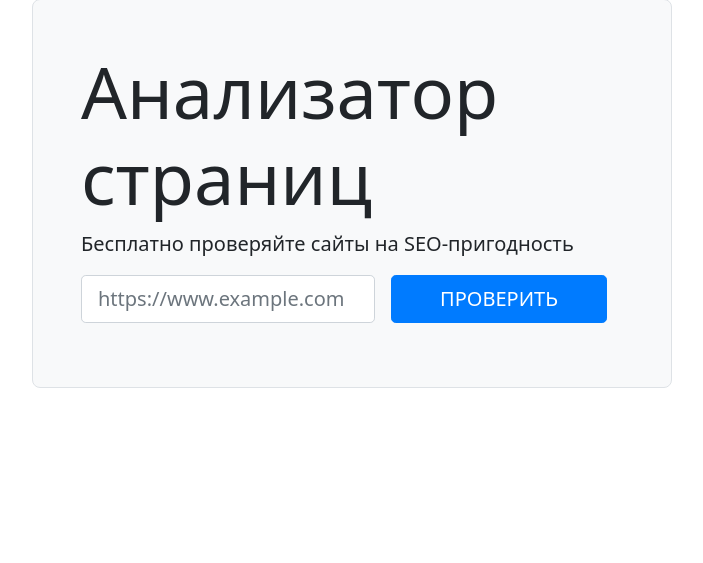
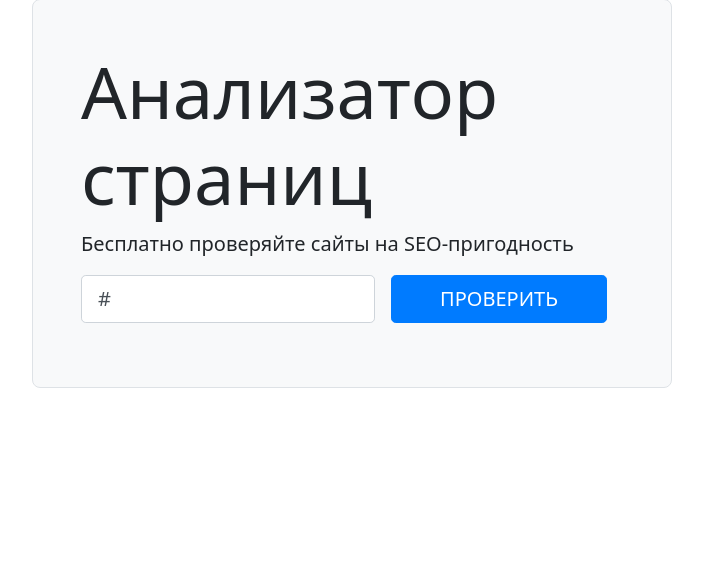
Before and after one commit to VrnkProg1/python-project-83, a Flask app: template page_analyzer/templates/index.html in a window 1280 px wide. Shown: the part 73-636 px from the top of the page, without its empty margins (288-991 px from the left). Run offline with Flask 3, Linux system fonts and the light colour scheme; the template is opened without the code that fills it: most values are stand-ins (such as "Sample title", 1, 10 or a date in 2020); some libraries are stand-ins or nearby versions.

Commit message:
update a form

```diff
--- a/page_analyzer/app.py
+++ b/page_analyzer/app.py
@@ -6,7 +6,7 @@ from datetime import datetime
 import validators
 import requests
 from bs4 import BeautifulSoup
-from urllib.parse import urlparse, urlunparse
+from urllib.parse import urlparse
 
 load_dotenv()
 app = Flask(__name__)
@@ -54,7 +54,7 @@ def add_url():
 
     if not validators.url(base_url) or len(base_url) > 255:
         flash("Некорректный URL", 'error')
-        return redirect(url_for('index'))
+        return render_template('index.html', invalid_url=url)
     elif check_url_exists(base_url):
         new_url_id = get_id(base_url)
         flash("Страница уже существует", 'info')
--- a/page_analyzer/templates/index.html
+++ b/page_analyzer/templates/index.html
@@ -35,7 +35,7 @@
                 <p class="lead">Бесплатно проверяйте сайты на SEO-пригодность</p>
                 <form action="/add-url" method="post" class="d-flex justify-content-center">
                     <label for="text" class="visually-hidden"></label>
-                    <input type="search" name="url" placeholder="https://www.example.com" value="" class="form-control form-control-lg"  data-persist="garlic" required>
+                    <input type="search" name="url" placeholder="https://www.example.com" value="{{ invalid_url if invalid_url else '' }}" class="form-control form-control-lg" required>
                     <input type="submit" class="btn btn-primary btn-lg ms-3 px-5 text-uppercase mx-3" value="Проверить">
                 </form>
             </div>
@@ -50,8 +50,6 @@
             </div>
         </div>
     </footer>
-
     <script src="https://cdn.jsdelivr.net/npm/bootstrap@5.3.3/dist/js/bootstrap.bundle.min.js" integrity="sha384-YvpcrYf0tY3lHB60NNkmXc5s9fDVZLESaAA55NDzOxhy9GkcIdslK1eN7N6jIeHz" crossorigin="anonymous"></script>
-    <script src="https://cdnjs.cloudflare.com/ajax/libs/garlic.js/1.2.1/garlic.min.js"></script>
 </body>
 </html>
```
